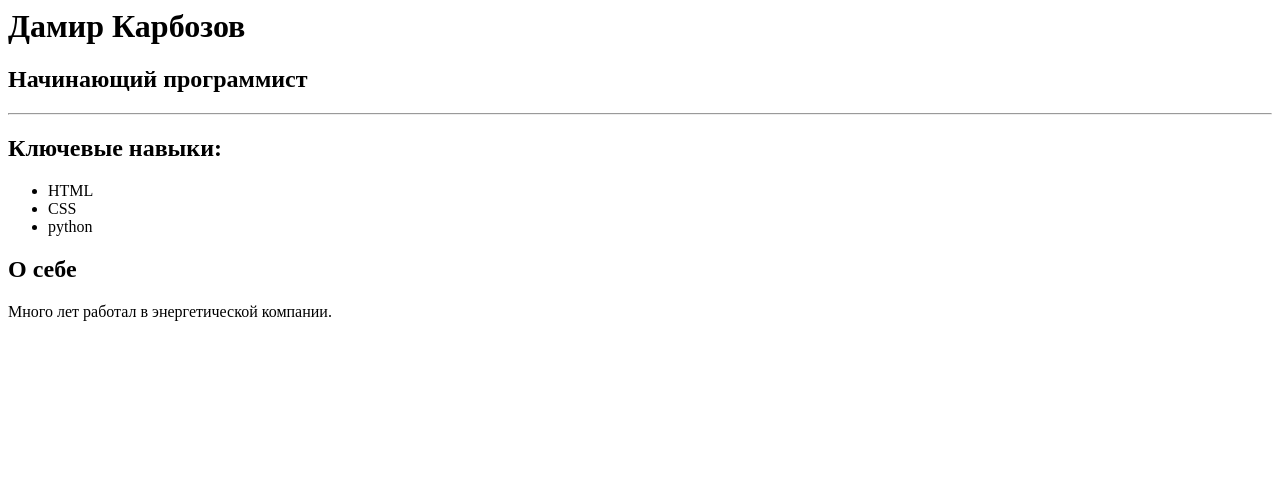
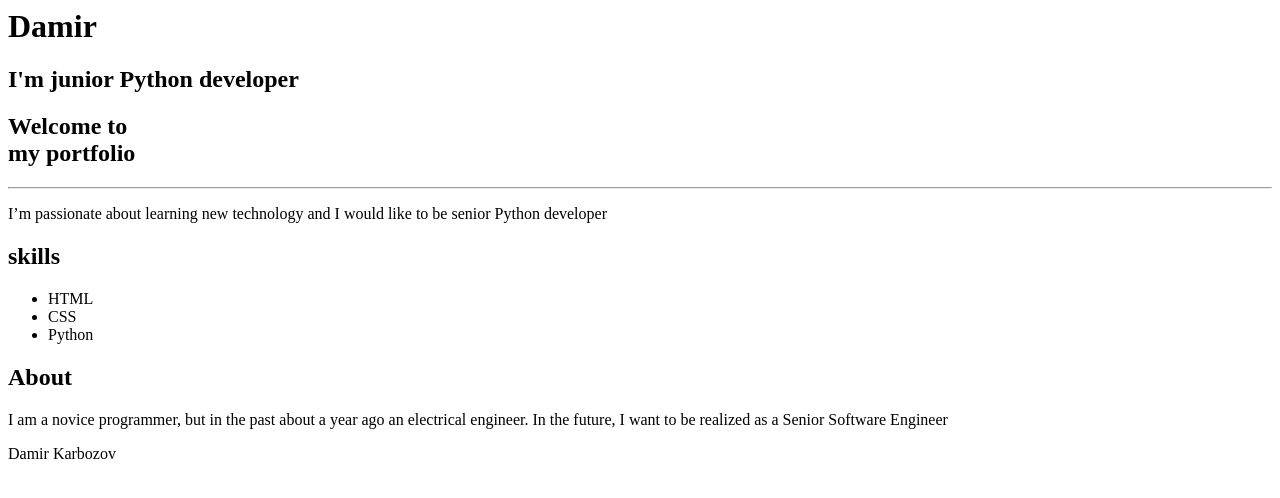
Before and after one commit to KarbozovDamir/web-app-using-public-API, a FastAPI app: page / in a window 1280 px wide. Shown: the top 498 px of the page. Run offline with FastAPI, Linux system fonts and the light colour scheme.

Commit message:
changed content main.html

```diff
--- a/templates/main.html
+++ b/templates/main.html
@@ -1,20 +1,26 @@
 <main>
-    <h1>Дамир Карбозов</h1>
-    <h2>Начинающий программист</h2>
-
+    <h1>Damir</h1>
+    <h2>I'm junior Python developer</h2>
+    <h2>Welcome to <br /><span>my portfolio</span></h2>
     <hr>
+    <p>
+        I’m passionate about learning new technology and I would like to be
+        senior Python developer
 
     <section>
-        <h2>Ключевые навыки:</h2>
+        <h2>skills</h2>
         <ul>
             <li>HTML</li>
             <li>CSS</li>
-            <li>python</li>
+            <li>Python</li>
         </ul>
     </section>
 
     <section>
-        <h2>О себе</h2>
-        <p>Много лет работал в энергетической компании.</p>
+        <h2>About</h2>
+        <p>I am a novice programmer, but in the past about a year ago an electrical engineer. In the future, I want to be realized as a Senior Software Engineer</p>
     </section>
+    <footer>
+        <p class="copyright">Damir Karbozov</p>
+      </footer>
 </main>
```
